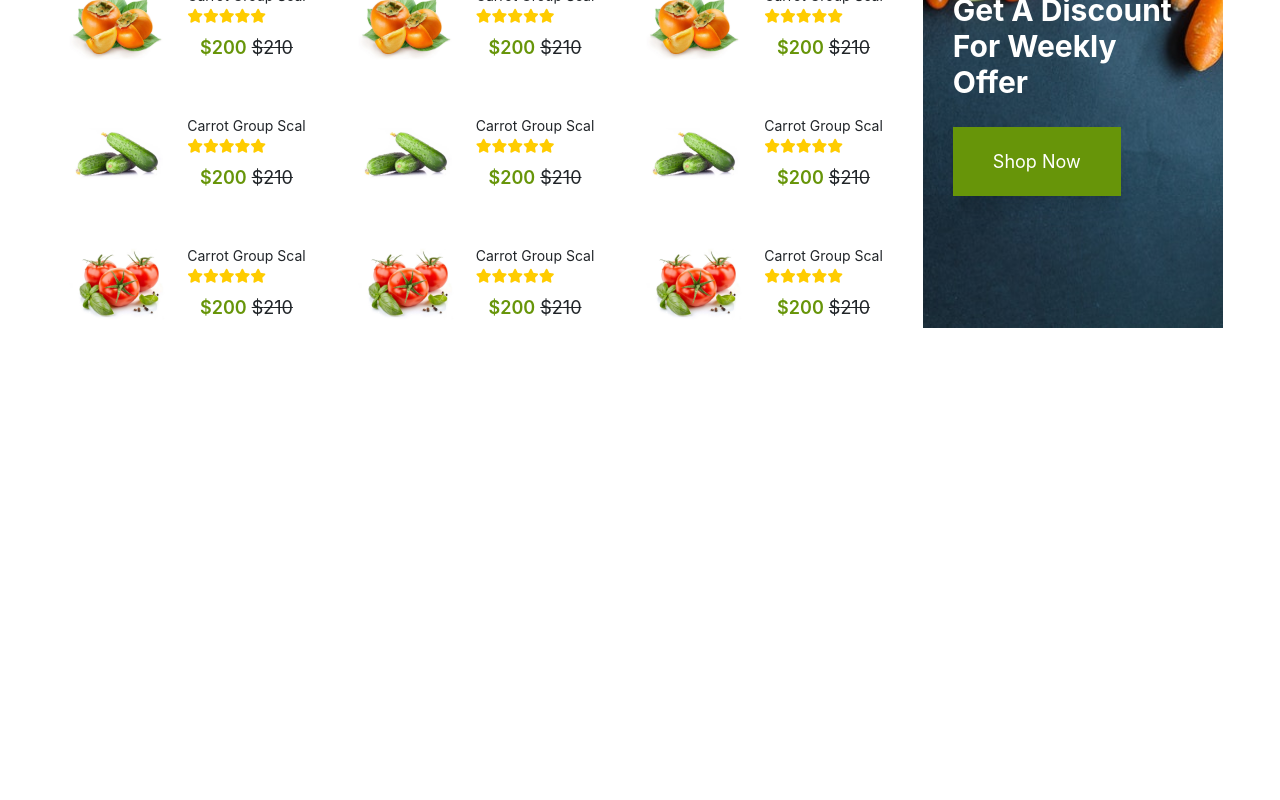
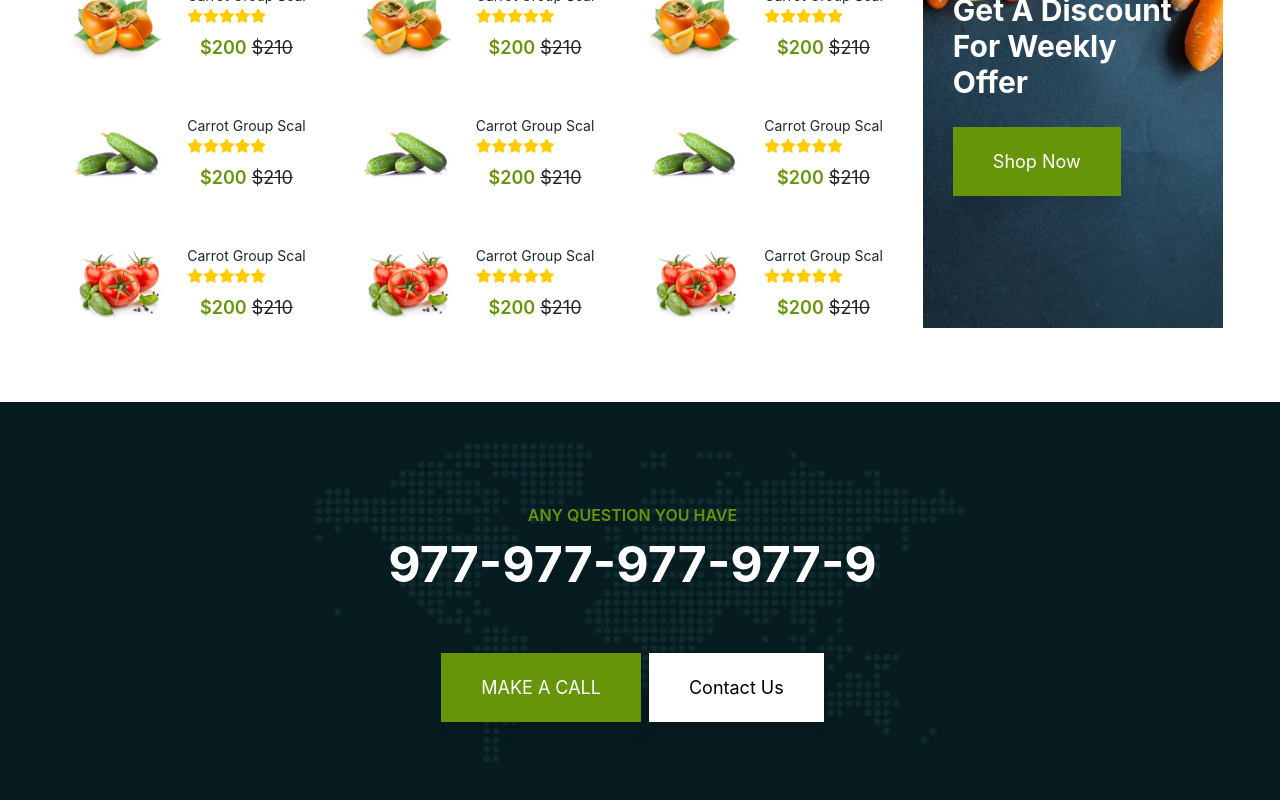
Before and after one commit to PaceDE/mr-jucify, a React (Create React App) app: page / in a window 1280 px wide. Shown: the part 3035-3835 px from the top of the page. Before the commit the page ends 3419 px from the top, so only its background shows below. Built offline with nearby package versions, Linux system fonts and the light colour scheme.

Commit message:
[+] adds contact block

```diff
--- a/src/components/Home.js
+++ b/src/components/Home.js
@@ -9,6 +9,7 @@ import ItemSlider from "./blocks/ItemSlider";
 import ShopByCategory from "./blocks/ShopByCategory";
 import Deal from "./blocks/Deal";
 import Summary from "./blocks/Summary";
+import ContactBlock from "./blocks/ContactBlock";
 
 const Home = () => {
   return (
@@ -45,6 +46,8 @@ const Home = () => {
 
       <Summary />
 
+      <ContactBlock />
+
 
     </div>
 
--- /dev/null
+++ b/src/components/blocks/ContactBlock.jsx
@@ -0,0 +1,18 @@
+import { Link } from "react-router-dom";
+
+const ContactBlock = () => {
+    return (
+        <div className="call mt-5">
+            <div className="flex flex-col contact-info text-center">
+                <h4 className="text-[#679509] uppercase text-base font-semibold">any question you have</h4>
+                <p className="text-[50px] text-white font-bold pb-5">977-977-977-977-9</p>
+                <div className="image-links mt-4">
+                    <Link to="#" className="px-10 py-4 mr-2 text-white text-lg duration-300 ease-linear bg-[#679509] hover:bg-[#2a660a] shadow-xl">MAKE A CALL</Link>
+                    <Link to="#" className="px-10 py-4 text-black text-lg duration-300 ease-linear bg-white hover:bg-[#2a660a] hover:text-white shadow-xl">Contact Us</Link>
+                </div>
+            </div>
+        </div>
+     );
+}
+
+export default ContactBlock;
--- a/src/components/blocks/Summary.jsx
+++ b/src/components/blocks/Summary.jsx
@@ -2,8 +2,6 @@ import image1 from "../../images/1.jpg";
 import image2 from "../../images/2.jpg";
 import image3 from "../../images/3.jpg";
 import image4 from "../../images/4.jpg";
-import image5 from "../../images/5.jpg";
-import image6 from "../../images/6.jpg";
 
 const Summary = () => {
     const summaryDataNested = [
--- a/src/css/home.css
+++ b/src/css/home.css
@@ -54,3 +54,15 @@
     align-items: center;
     font-size: 50px;
 }
+
+.call{
+    background-image: url('../images/map.jpg');
+    background-repeat: no-repeat;
+    background-size: cover;
+    background-position: center center;
+    min-height: 400px;
+    display: flex;
+    justify-content: center;
+    align-items: center;
+
+}
```
